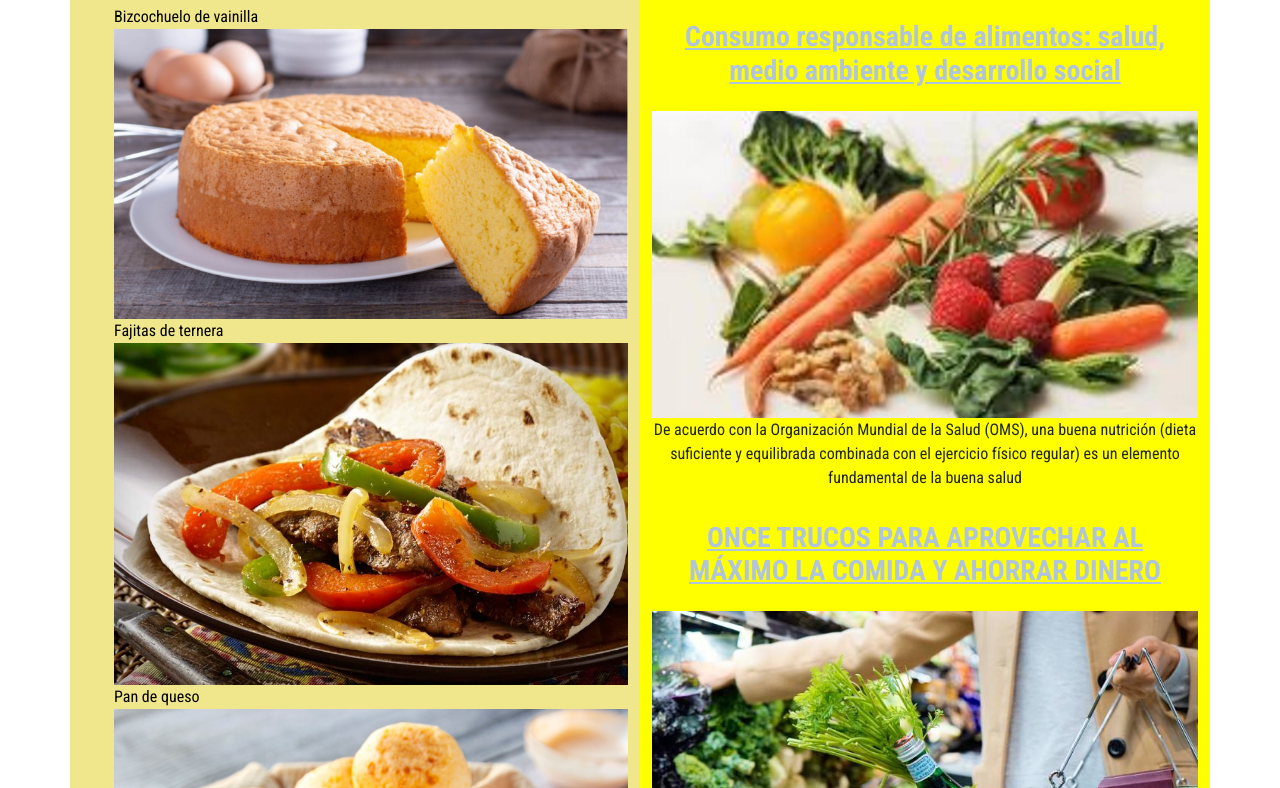
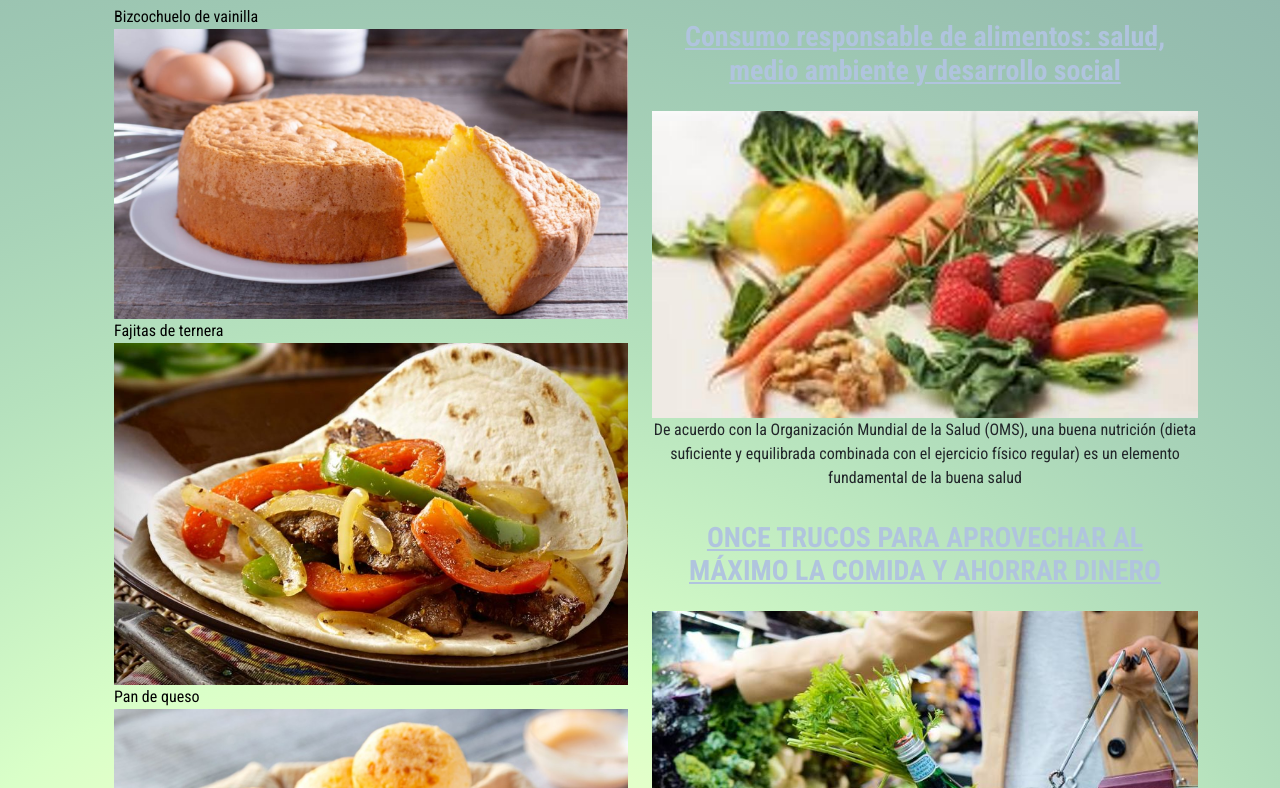
Before and after one commit to lucasobi/paradiso-della-cucina, a plain HTML site: page index.html in a window 1280 px wide. Shown: the part 197-985 px from the top of the page. Drawn offline with nearby package versions, Linux system fonts and the light colour scheme.

Commit message:
se modifico el color de fondo del main de index

```diff
--- a/css/style.css
+++ b/css/style.css
@@ -34,23 +34,19 @@ h3 {
     padding: 15px;
 }
 
-header{
+header {
     background: no-repeat;
     background-image: url("../img/tomate3.jpg");
     background-size: cover;
-    }
+}
 
-    /* index */
+/* index */
 
-    .bg-top3{
-        background-color: #F0E68C;
-    }
+.degrade {
+    background-image: radial-gradient(circle at 31.7% 118.3%, #ffffcf 0, #ffffce 10%, #ffffcd 20%, #ecffcb 30%, #d9ffc8 40%, #c6f0c3 50%, #b5e1bd 60%, #a8d3b8 70%, #9ec8b3 80%, #96beaf 90%, #90b6ac 100%);
+}
 
-    .bg-noticias{
-        background-color: #FFFF00;
-    }
-
-footer{
+footer {
     padding: 1rem;
     background: no-repeat;
     background-image: url("../img/tomate2.jpg");
--- a/index.html
+++ b/index.html
@@ -50,7 +50,7 @@
 
 
 
-    <main>
+    <main class="degrade">
 
         <section class="container">
 
```
